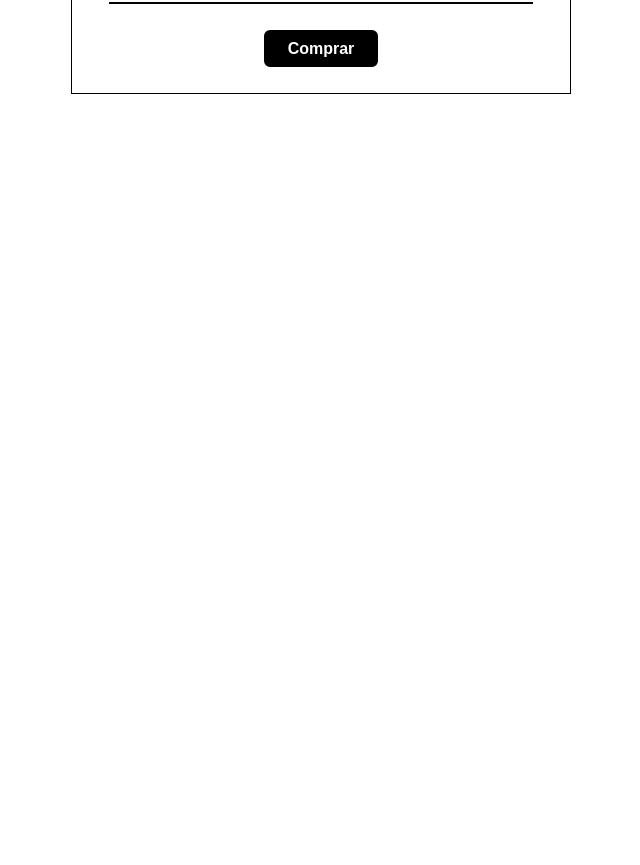
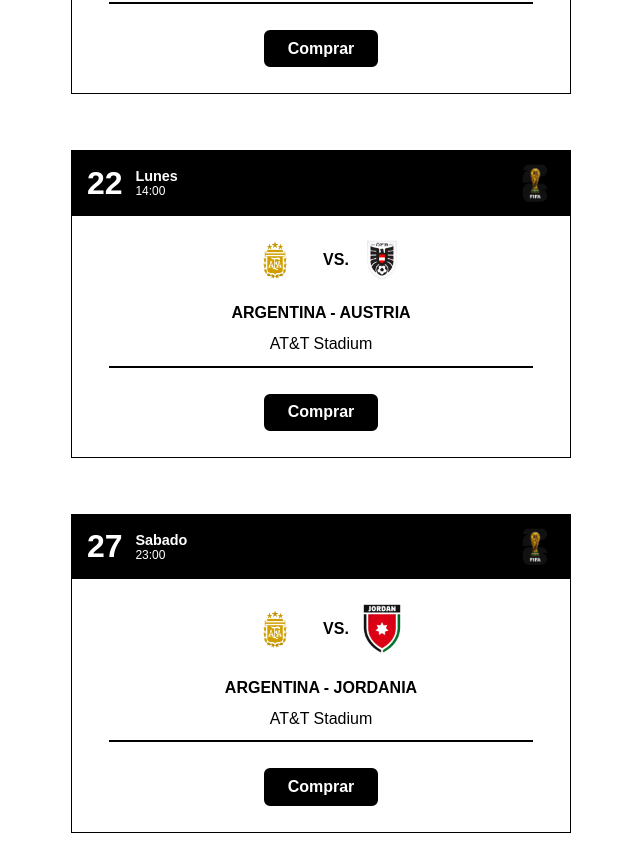
Before and after one commit to Lautaroo10/Tickets-Mundial-FIFA-2026, a Next.js app in the folder frontend/: page / in a window 1280 px wide. Shown: the part 360-1225 px from the top of the page, without its empty margins (319-959 px from the left). Before the commit the page ends 800 px from the top, so only its background shows below. Built offline with nearby package versions, Linux system fonts and the light colour scheme.

Commit message:
Finalice el diseño de las cards de los partidos

```diff
--- a/frontend/app/globals.css
+++ b/frontend/app/globals.css
@@ -1,4 +1,3 @@
-/* ========== RESET ========== */
 * {
   box-sizing: border-box;
   margin: 0;
@@ -6,9 +5,9 @@
   font-family: 'Arial', sans-serif;
 }
 
-/* ========== MOBILE FIRST (base = celular) ========== */
 
-/* --- Header --- */
+
+
 .header {
   display: flex;
   flex-direction: row;
@@ -27,10 +26,11 @@ h1 {
   color: #ffffff;
   font-size: 1.1rem;
   font-weight: bold;
-  padding-left: 0.8rem;
+  flex: 1;
+  text-align: center;
 }
 
-/* --- Titulo --- */
+
 .titulo {
   text-align: center;
   font-weight: bold;
@@ -38,16 +38,16 @@ h1 {
   padding: 1rem 0.5rem 0;
 }
 
-/* --- Contenedor partidos --- */
+
 .partidos {
   display: flex;
   flex-direction: column;
   align-items: center;
-  padding: 1.5rem 1rem 0;
+  padding: 1.5rem 1rem 2rem;
   margin: 0;
 }
 
-/* --- Parte arriba (barra negra fecha) --- */
+
 .parte-arriba {
   display: flex;
   flex-direction: row;
@@ -90,7 +90,6 @@ h1 {
   flex-shrink: 0;
 }
 
-/* --- Parte abajo (card del partido) --- */
 .parte-abajo {
   display: flex;
   flex-direction: column;
@@ -102,7 +101,7 @@ h1 {
   border-top: none;
 }
 
-/* --- Escudos --- */
+
 .escudos {
   display: flex;
   flex-direction: row;
@@ -132,7 +131,7 @@ h1 {
   font-size: 1rem;
 }
 
-/* --- Info del partido --- */
+
 .selecciones {
   font-weight: bold;
   margin-bottom: 0.8rem;
@@ -153,7 +152,7 @@ h1 {
   border-bottom: 2px solid #000000;
 }
 
-/* --- Boton comprar --- */
+
 .comprar {
   background-color: #000000;
   color: #ffffff;
--- a/frontend/app/page.tsx
+++ b/frontend/app/page.tsx
@@ -36,6 +36,65 @@ export default function Page() {
             <button className="comprar">Comprar</button>
           </div>
         </div>
+
+
+        <div className="partidos">
+          <div className="parte-arriba">
+            <p className="dia-numero">22</p>
+            <div className="fecha">
+              <p className="dia">Lunes</p>
+              <p className="hora">14:00</p>
+            </div>
+            <img className="img-logo-mundial" src="/Logo-Copa-Mundial.png" alt="logo" />
+          </div>
+
+          <div className="parte-abajo">
+            <div className="escudos">
+              <img className="img-escudos-local" src="/logo-argentina.png" />
+              <p className="vs">VS.</p>
+              <img className="img-escudos-visitante" src="/logo-austria.png" />
+            </div>
+
+            <h2 className="selecciones">ARGENTINA - AUSTRIA</h2>
+            <p className="estadio">AT&T Stadium</p>
+            <div className="linea-divisora"></div>
+
+            <button className="comprar">Comprar</button>
+          </div>
+        </div>
+
+
+
+        <div className="partidos">
+          <div className="parte-arriba">
+            <p className="dia-numero">27</p>
+            <div className="fecha">
+              <p className="dia">Sabado</p>
+              <p className="hora">23:00</p>
+            </div>
+            <img className="img-logo-mundial" src="/Logo-Copa-Mundial.png" alt="logo" />
+          </div>
+
+          <div className="parte-abajo">
+            <div className="escudos">
+              <img className="img-escudos-local" src="/logo-argentina.png" />
+              <p className="vs">VS.</p>
+              <img className="img-escudos-visitante" src="/logo-jordania.png" />
+            </div>
+
+            <h2 className="selecciones">ARGENTINA - JORDANIA</h2>
+            <p className="estadio">AT&T Stadium</p>
+            <div className="linea-divisora"></div>
+
+            <button className="comprar">Comprar</button>
+          </div>
+        </div>
+
+
+
+
+
+
       </main>
     </>
   )
```
Also changed, not shown: frontend/public/logo-austria.png (added), frontend/public/logo-jordania.png (added).
